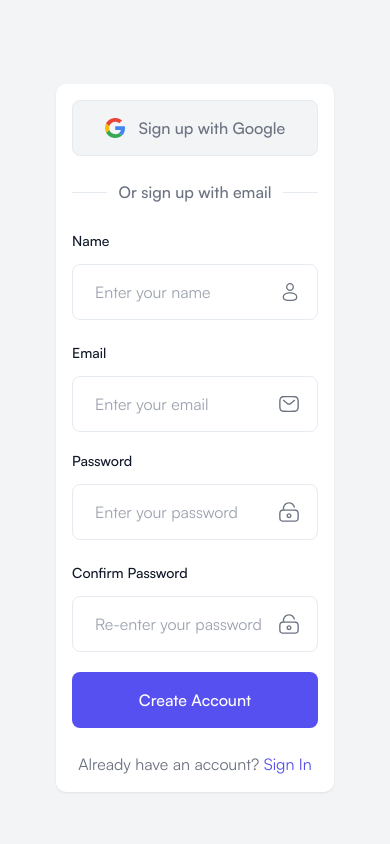
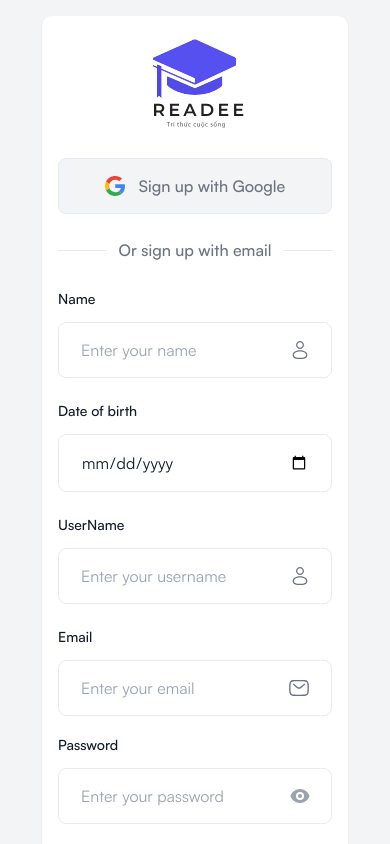
Before and after one commit to Toclac18/Capstone_Project, a Next.js app in the folder fe/: page /auth/sign-up in a window 390 px wide. Shown: the top 844 px of the page. Built offline with nearby package versions, Linux system fonts and the light colour scheme.

Commit message:
Reader register

```diff
--- a/fe/src/app/auth/sign-up/_components/index.tsx
+++ b/fe/src/app/auth/sign-up/_components/index.tsx
@@ -3,38 +3,156 @@
 import { EmailIcon, GoogleIcon, PasswordIcon, UserIcon } from "@/assets/icons";
 import React, { useState } from "react";
 import InputGroup from "@/components/(template)/FormElements/InputGroup";
+import Logo from "@/assets/logos/logo-icon.svg";
+import LogoDark from "@/assets/logos/logo-icon-dark.svg";
+import Image from "next/image";
+import { useToast } from "@/components/ui/toast";
+
 
 export default function Signup() {
+  const { showToast } = useToast();
   const [data, setData] = useState({
-    name: process.env.NEXT_PUBLIC_DEMO_USER_NAME || "",
-    email: process.env.NEXT_PUBLIC_DEMO_USER_MAIL || "",
-    password: process.env.NEXT_PUBLIC_DEMO_USER_PASS || "",
-    repassword: process.env.NEXT_PUBLIC_DEMO_USER_PASS || "",
+    name: "",
+    date_of_birth: "",
+    username: "",
+    email: "",
+    password: "",
+    repassword: "",
   });
 
   const [loading, setLoading] = useState(false);
+  const [errors, setErrors] = useState<{ [k: string]: string }>({});
+  const refs = React.useRef<{ [k: string]: HTMLDivElement | null }>({});
+
+  const validateField = (name: string, value: string, ctx?: typeof data) => {
+    const val = value?.trim?.() ?? value;
+    switch (name) {
+      case 'name':
+        if (!val) return 'Name is required';
+        if (val.length < 2) return 'Name must be at least 2 characters';
+        return '';
+      case 'date_of_birth':
+        if (!val) return 'Date of birth is required';
+        const dobDate = new Date(val);
+        if (isNaN(dobDate.getTime())) return 'Invalid date';
+        if (dobDate > new Date()) return 'Date of birth must be in the past';
+        const now = new Date();
+        const age = now.getFullYear() - dobDate.getFullYear();
+        const monthDiff = now.getMonth() - dobDate.getMonth();
+        const actualAge = (monthDiff < 0 || (monthDiff === 0 && now.getDate() < dobDate.getDate())) ? age - 1 : age;
+        if (actualAge < 13) return 'You must be at least 13 years old';
+        return '';
+      case 'username':
+        if (!val) return 'Username is required';
+        if (val.length < 3) return 'Username must be at least 3 characters';
+        if (!/^[a-zA-Z0-9_\.\-]+$/.test(val)) return 'Only letters, numbers, underscore, dot and hyphen allowed';
+        return '';
+      case 'email':
+        if (!val) return 'Email is required';
+        if (!/^\S+@\S+\.\S+$/.test(val)) return 'Email is invalid';
+        return '';
+      case 'password':
+        if (!val) return 'Password is required';
+        if (val.length < 8) return 'Password must be at least 8 characters';
+        if (!/[A-Za-z]/.test(val) || !/[0-9]/.test(val)) return 'Password must include letters and numbers';
+        return '';
+      case 'repassword':
+        if (!val) return 'Please confirm your password';
+        if (val !== (ctx?.password ?? '')) return 'Passwords do not match';
+        return '';
+      default:
+        return '';
+    }
+  };
+
+  const validateAll = (form: typeof data) => {
+    const nextErrors: { [k: string]: string } = {};
+    (Object.keys(form) as Array<keyof typeof form>).forEach((key) => {
+      const msg = validateField(String(key), String(form[key] ?? ''), form);
+      if (msg) nextErrors[String(key)] = msg;
+    });
+    setErrors(nextErrors);
+    return nextErrors;
+  };
 
   const handleChange = (e: React.ChangeEvent<HTMLInputElement>) => {
     setData({
       ...data,
       [e.target.name]: e.target.value,
     });
+    const msg = validateField(e.target.name, e.target.value, { ...data, [e.target.name]: e.target.value });
+    setErrors((prev) => ({ ...prev, [e.target.name]: msg }));
   };
 
-  const handleSubmit = (e: React.FormEvent<HTMLFormElement>) => {
+  const handleSubmit = async (e: React.FormEvent<HTMLFormElement>) => {
     e.preventDefault();
+    setLoading(true);
+    try {
+      const errs = validateAll(data);
+      if (Object.keys(errs).length > 0) {
+        // focus the first error field (focus input inside group)
+        const firstKey = Object.keys(errs)[0];
+        const group = refs.current[firstKey];
+        const input = group?.querySelector('input') as HTMLInputElement | undefined;
+        input?.focus();
+        showToast({
+          type: 'error',
+          title: 'Validation Error',
+          message: 'Please correct the highlighted fields',
+        });
+        return;
+      }
 
-    // You can remove this code block
-    setLoading(true);
+      const resp = await fetch('/api/auth/register', {
+        method: 'POST',
+        headers: { 'Content-Type': 'application/json' },
+        body: JSON.stringify({
+          fullName: data.name,
+          dateOfBirth: data.date_of_birth,
+          username: data.username,
+          email: data.email,
+          password: data.password,
+        }),
+      });
 
+      const json = await resp.json();
+      if (!resp.ok) {
+        showToast({
+          type: 'error',
+          title: 'Registration Failed',
+          message: json?.error || 'Registration failed',
+        });
+        return;
+      }
+
+      // Success: inform user to check email for verification
+      showToast({
+        type: 'success',
+        title: 'Registration Successful',
+        message: 'Please check your email to verify your account.',
+      });
       setTimeout(() => {
+        window.location.href = '/auth/sign-in';
+      }, 3000);
+    } catch (err: any) {
+      showToast({
+        type: 'error',
+        title: 'Registration Failed',
+        message: err?.message || 'Registration failed',
+      });
+    } finally {
       setLoading(false);
-    }, 1000);
+    }
   };
 
   return (
     <>
-      <button className="flex w-full items-center justify-center gap-3.5 rounded-lg border border-stroke bg-gray-2 p-[15px] font-medium hover:bg-opacity-50 dark:border-dark-3 dark:bg-dark-2 dark:hover:bg-opacity-50">
+      <div className="flex justify-center items-center">
+        <Image src={Logo} alt="Logo" width={100} height={100} className="dark:hidden"/>
+        <Image src={LogoDark} alt="Logo" width={100} height={100} className="hidden dark:block"/>
+      </div>
+
+      <button className="flex w-full items-center justify-center gap-3.5 rounded-lg border border-stroke bg-gray-2 p-[15px] font-medium hover:bg-opacity-50 dark:border-dark-3 dark:bg-dark-2 dark:hover:bg-opacity-50 mt-6">
         <GoogleIcon />
         Sign up with Google
       </button>
@@ -58,7 +176,34 @@
             handleChange={handleChange}
             value={data.name}
             icon={<UserIcon />}
+              error={errors.name}
             />
+            {errors.name && <p className="-mt-4 mb-4 text-sm text-red-500">{errors.name}</p>}
+
+            <InputGroup
+            type="date"
+            label="Date of birth"
+            className="mb-5 [&_input]:py-[15px]"
+            placeholder="Enter your date of birth"
+            name="date_of_birth"
+            handleChange={handleChange}
+            value={data.date_of_birth}
+              error={errors.date_of_birth}
+            />
+            {errors.date_of_birth && <p className="-mt-4 mb-4 text-sm text-red-500">{errors.date_of_birth}</p>}
+
+            <InputGroup
+            type="string"
+            label="UserName"
+            className="mb-5 [&_input]:py-[15px]"
+            placeholder="Enter your username"
+            name="username"
+            handleChange={handleChange}
+            value={data.username}
+            icon={<UserIcon />}
+              error={errors.username}
+            />
+            {errors.username && <p className="-mt-4 mb-4 text-sm text-red-500">{errors.username}</p>}
 
             <InputGroup
             type="email"
@@ -69,7 +214,9 @@
             handleChange={handleChange}
             value={data.email}
             icon={<EmailIcon />}
+              error={errors.email}
             />
+            {errors.email && <p className="-mt-3 mb-4 text-sm text-red-500">{errors.email}</p>}
 
             <InputGroup
             type="password"
@@ -80,7 +227,9 @@
             handleChange={handleChange}
             value={data.password}
             icon={<PasswordIcon />}
+              error={errors.password}
             />
+            {errors.password && <p className="-mt-4 mb-4 text-sm text-red-500">{errors.password}</p>}
 
             <InputGroup
             type="password"
@@ -91,12 +240,15 @@
             handleChange={handleChange}
             value={data.repassword}
             icon={<PasswordIcon />}
+              error={errors.repassword}
             />
+            {errors.repassword && <p className="-mt-4 mb-4 text-sm text-red-500">{errors.repassword}</p>}
 
           <div className="mb-4.5">
             <button
               type="submit"
               className="flex w-full cursor-pointer items-center justify-center gap-2 rounded-lg bg-primary p-4 font-medium text-white transition hover:bg-opacity-90"
+              disabled={loading}
             >
               Create Account
               {loading && (
--- a/fe/src/app/auth/sign-up/page.tsx
+++ b/fe/src/app/auth/sign-up/page.tsx
@@ -12,7 +12,7 @@
         <div className="rounded-[10px] bg-white shadow-1 dark:bg-gray-dark dark:shadow-card xl:w-1/2">
           <div className="flex flex-wrap items-center">
             <div className="w-full">
-              <div className="w-full p-4 sm:p-12.5 xl:p-15">
+              <div className="w-full p-4 sm:p-12.5 xl:p-10">
                 <Signup />
               </div>
             </div>
--- a/fe/src/components/(template)/FormElements/InputGroup/index.tsx
+++ b/fe/src/components/(template)/FormElements/InputGroup/index.tsx
@@ -1,5 +1,5 @@
 import { cn } from "@/utils/utils";
-import { type HTMLInputTypeAttribute, useId } from "react";
+import { type HTMLInputTypeAttribute, useId, useState } from "react";
 
 type InputGroupProps = {
   className?: string;
@@ -17,6 +17,7 @@
   iconPosition?: "left" | "right";
   height?: "sm" | "default";
   defaultValue?: string;
+  error?: string;
 };
 
 const InputGroup: React.FC<InputGroupProps> = ({
@@ -29,9 +30,13 @@
   active,
   handleChange,
   icon,
+  error,
   ...props
 }) => {
   const id = useId();
+  const [showPassword, setShowPassword] = useState(false);
+  const isPasswordField = type === "password";
+  const inputType = isPasswordField && showPassword ? "text" : type;
 
   return (
     <div className={className}>
@@ -53,26 +58,62 @@
       >
         <input
           id={id}
-          type={type}
+          type={inputType}
           name={props.name}
           placeholder={placeholder}
           onChange={handleChange}
           value={props.value}
           defaultValue={props.defaultValue}
           className={cn(
-            "w-full rounded-lg border-[1.5px] border-stroke bg-transparent outline-none transition focus:border-primary disabled:cursor-default disabled:bg-gray-2 data-[active=true]:border-primary dark:border-dark-3 dark:bg-dark-2 dark:focus:border-primary dark:disabled:bg-dark dark:data-[active=true]:border-primary",
+            "w-full rounded-lg border-[1.5px] bg-transparent outline-none transition disabled:cursor-default disabled:bg-gray-2 data-[active=true]:border-primary dark:bg-dark-2 dark:focus:border-primary dark:disabled:bg-dark dark:data-[active=true]:border-primary",
+            error ? "border-red focus:border-red dark:border-red" : "border-stroke dark:border-dark-3 focus:border-primary",
             type === "file"
               ? getFileStyles(props.fileStyleVariant!)
               : "px-5.5 py-3 text-dark placeholder:text-dark-6 dark:text-white",
             props.iconPosition === "left" && "pl-12.5",
             props.height === "sm" && "py-2.5",
+            isPasswordField && "pr-12.5",
           )}
           required={required}
           disabled={disabled}
           data-active={active}
+          aria-invalid={!!error}
         />
-
-        {icon}
+        {!error && !isPasswordField && (
+          <span className="pointer-events-none absolute right-1 top-1/2 -translate-y-1/2">
+            {icon}
+          </span>
+        )}
+        {isPasswordField && !error && (
+          <button
+            type="button"
+            onClick={() => setShowPassword(!showPassword)}
+            className="absolute right-1 top-1/2 -translate-y-1/2 text-dark-6 hover:text-dark dark:text-dark-6 dark:hover:text-white focus:outline-none"
+            tabIndex={-1}
+          >
+            {showPassword ? (
+              // Eye slash icon (hide password)
+              <svg xmlns="http://www.w3.org/2000/svg" className="h-5 w-5" viewBox="0 0 20 20" fill="currentColor">
+                <path fillRule="evenodd" d="M3.707 2.293a1 1 0 00-1.414 1.414l14 14a1 1 0 001.414-1.414l-1.473-1.473A10.014 10.014 0 0019.542 10C18.268 5.943 14.478 3 10 3a9.958 9.958 0 00-4.512 1.074l-1.78-1.781zm4.261 4.26l1.514 1.515a2.003 2.003 0 012.45 2.45l1.514 1.514a4 4 0 00-5.478-5.478z" clipRule="evenodd" />
+                <path d="M12.454 16.697L9.75 13.992a4 4 0 01-3.742-3.741L2.335 6.578A9.98 9.98 0 00.458 10c1.274 4.057 5.065 7 9.542 7 .847 0 1.669-.105 2.454-.303z" />
+              </svg>
+            ) : (
+              // Eye icon (show password)
+              <svg xmlns="http://www.w3.org/2000/svg" className="h-5 w-5" viewBox="0 0 20 20" fill="currentColor">
+                <path d="M10 12a2 2 0 100-4 2 2 0 000 4z" />
+                <path fillRule="evenodd" d="M.458 10C1.732 5.943 5.522 3 10 3s8.268 2.943 9.542 7c-1.274 4.057-5.064 7-9.542 7S1.732 14.057.458 10zM14 10a4 4 0 11-8 0 4 4 0 018 0z" clipRule="evenodd" />
+              </svg>
+            )}
+          </button>
+        )}
+        {error && (
+          <span className="pointer-events-none absolute right-1 top-1/2 -translate-y-1/2 text-red">
+            {/* exclamation icon */}
+            <svg xmlns="http://www.w3.org/2000/svg" className="h-5 w-5" viewBox="0 0 20 20" fill="currentColor">
+              <path fillRule="evenodd" d="M18 10a8 8 0 11-16 0 8 8 0 0116 0zm-8-4a.75.75 0 01.75.75v4.5a.75.75 0 01-1.5 0v-4.5A.75.75 0 0110 6zm0 8a1 1 0 100-2 1 1 0 000 2z" clipRule="evenodd" />
+            </svg>
+          </span>
+        )}
       </div>
     </div>
   );
```
Also changed, not shown: fe/src/app/api/auth/register/route.ts (added, +30 -0 lines), fe/src/assets/logos/logo-icon-dark.svg (added). Lines whose indentation alone changed are shown as unchanged.
